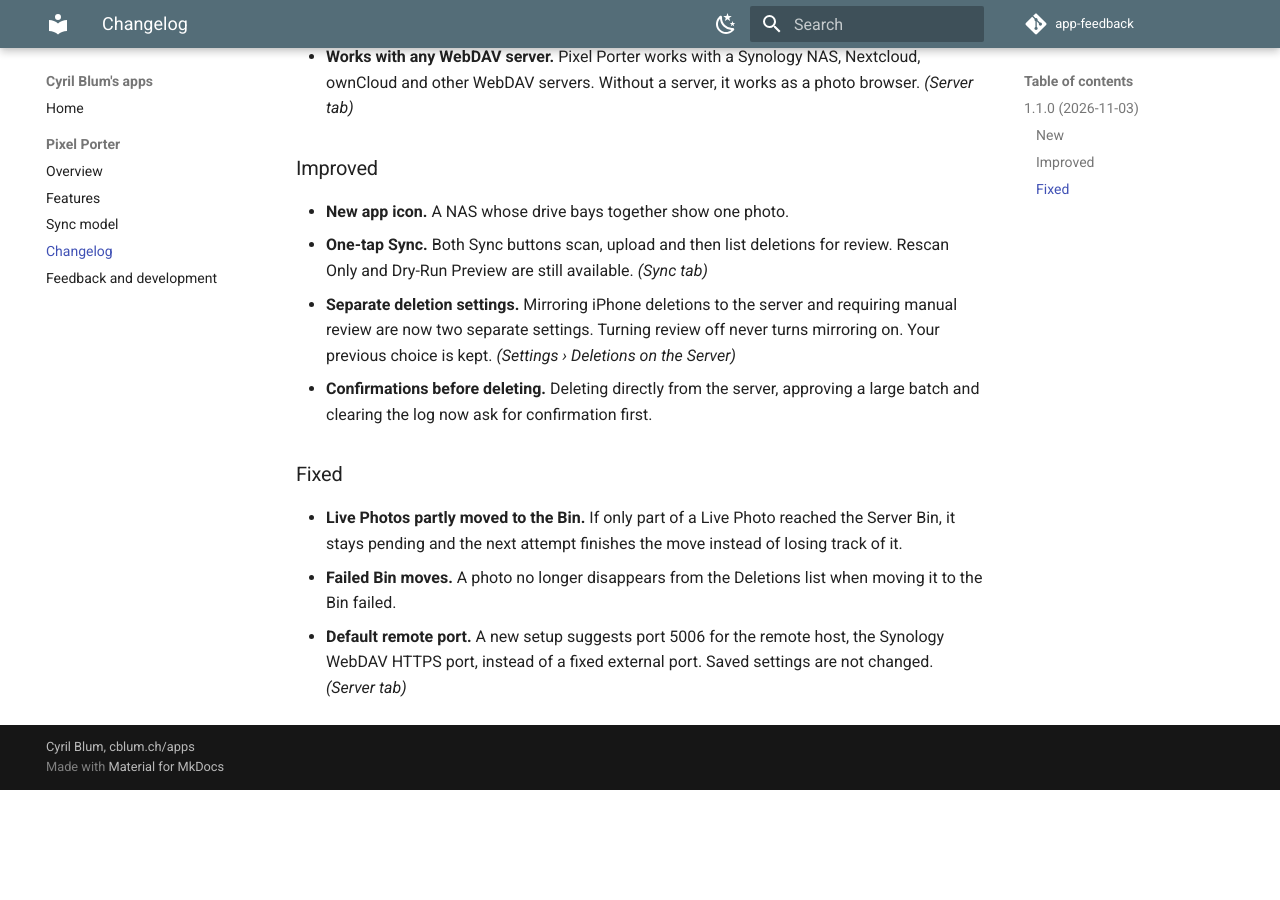
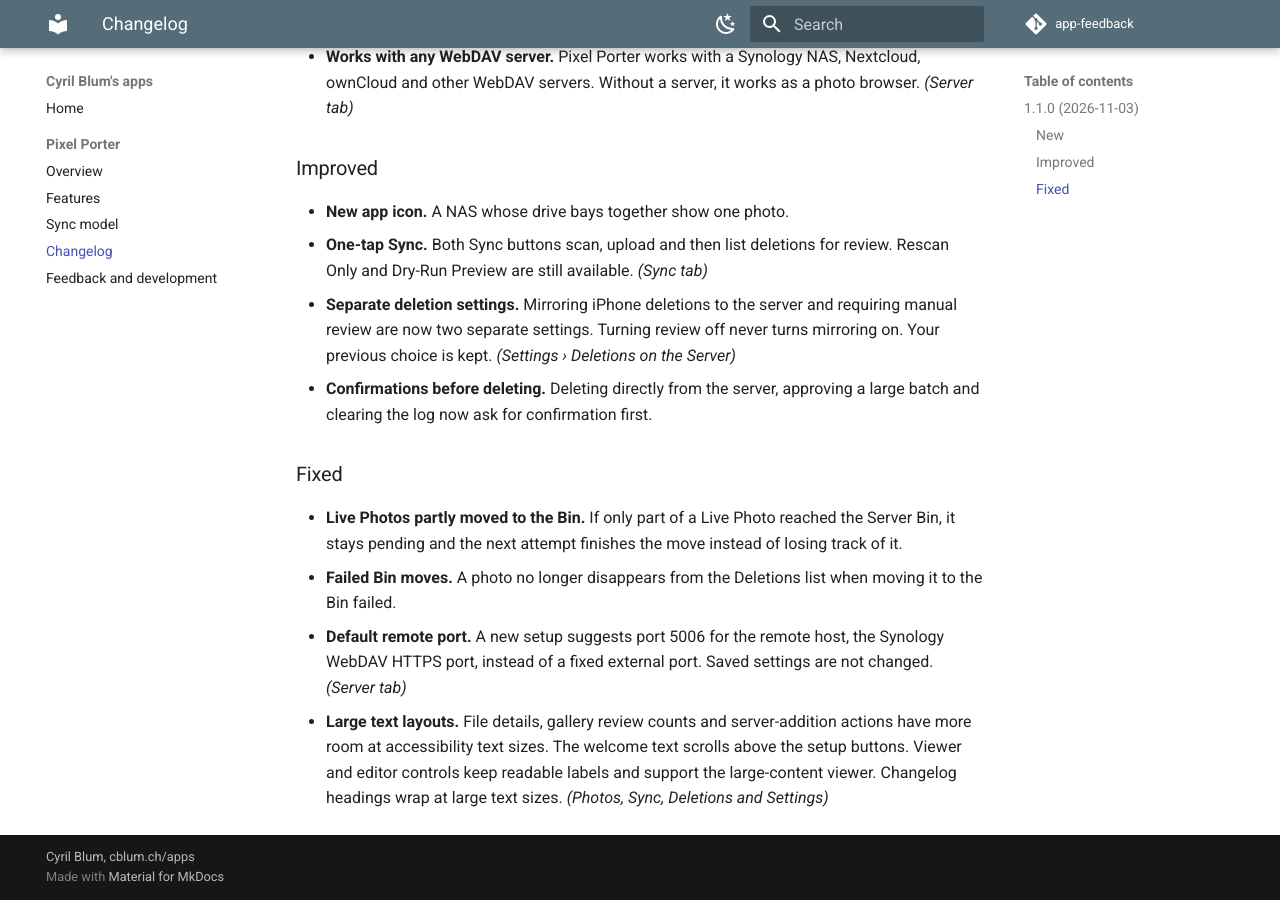
Before and after one commit to CyrilBlum/app-feedback, an MkDocs documentation site: the page built from docs/pixel-porter/changelog.md, in a window 1280 px wide and 900 px high, scrolled down 527 px. Built offline with MkDocs 1.6.1 and Material for MkDocs 9.7.7, drawn with Linux system fonts in a browser that asks for light colours; comment, search, counter and statistics services are not loaded; before the commit the page ends 1317 px from its top, so only the background shows below that.

Commit message:
Document Pixel Porter accessibility fixes

```diff
--- a/docs/pixel-porter/changelog.md
+++ b/docs/pixel-porter/changelog.md
@@ -23,3 +23,4 @@ All changes to Pixel Porter, newest first. The same list is in the app under Set
 - **Live Photos partly moved to the Bin.** If only part of a Live Photo reached the Server Bin, it stays pending and the next attempt finishes the move instead of losing track of it.
 - **Failed Bin moves.** A photo no longer disappears from the Deletions list when moving it to the Bin failed.
 - **Default remote port.** A new setup suggests port 5006 for the remote host, the Synology WebDAV HTTPS port, instead of a fixed external port. Saved settings are not changed. *(Server tab)*
+- **Large text layouts.** File details, gallery review counts and server-addition actions have more room at accessibility text sizes. The welcome text scrolls above the setup buttons. Viewer and editor controls keep readable labels and support the large-content viewer. Changelog headings wrap at large text sizes. *(Photos, Sync, Deletions and Settings)*
```
